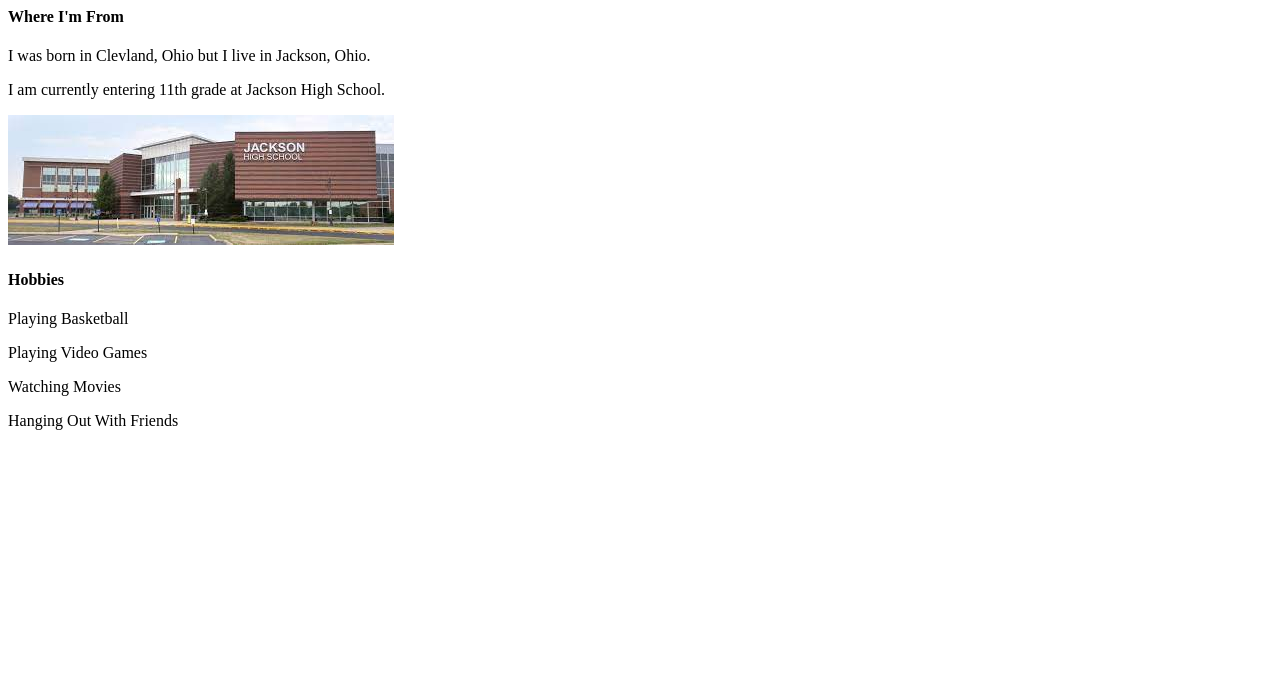
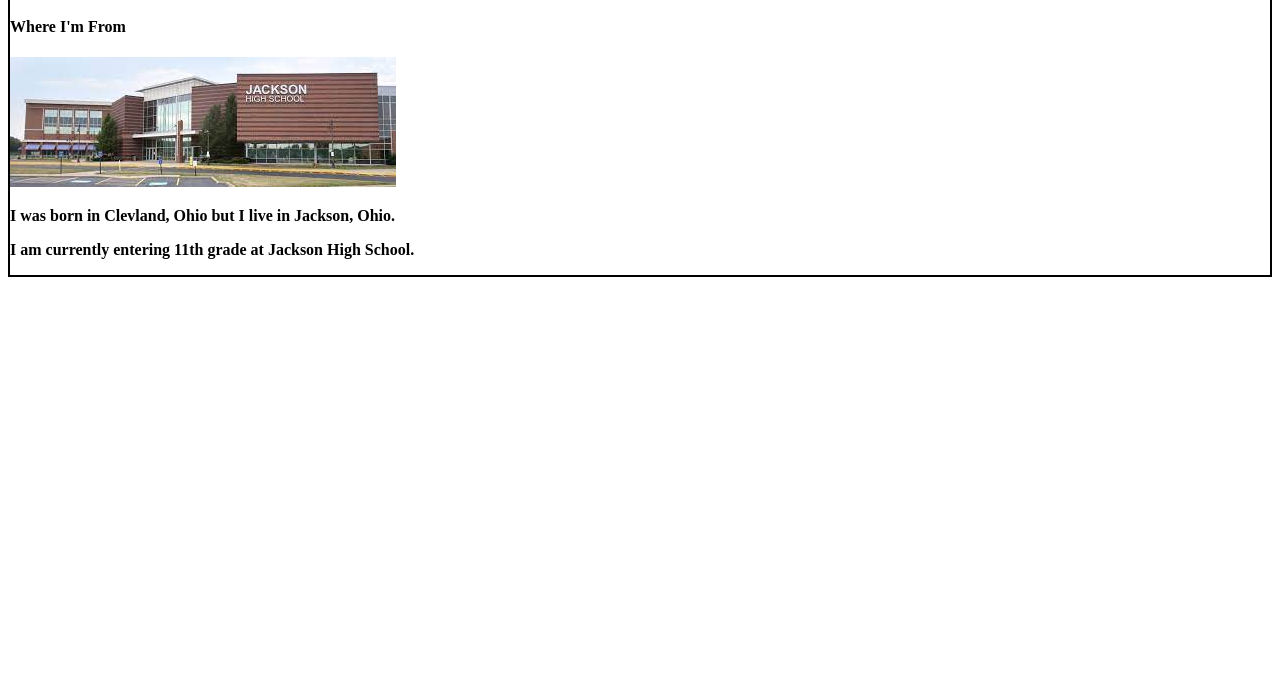
Before and after one commit to namandrew/Portfolio-, a plain HTML site: page index.html in a window 1280 px wide. Shown: the part 115-800 px from the top of the page. Drawn offline with Linux system fonts and the light colour scheme.

Commit message:
Portfolio

```diff
--- a/index.html
+++ b/index.html
@@ -2,23 +2,17 @@
 <html lang="en-us">
     <head>
         <title>Portfolio</title>
-        <link href="style.css" type="text/class" rel="stylesheet">
+        <link href="style.css" type="text/css" rel="stylesheet">
     </head>
     <body>
         <div>
             <h1>Portfolio</h1>
             <h3> Andrew Nam </h3>
+            <h4>Where I'm From</h4>
+            <img src="school.jpeg" alt="">
+            <p> I was born in Clevland, Ohio but I live in Jackson, Ohio.<p>
+            <p>I am currently entering 11th grade at Jackson High School.</p>
         </div>
-        <h4>Where I'm From</h4>
-        <p> I was born in Clevland, Ohio but I live in Jackson, Ohio.<p>
-        <p>I am currently entering 11th grade at Jackson High School.</p>
     </body>
-    <img src="school.jpeg" alt="">
-    <body>
-        <h4> Hobbies  </h4>
-        <p> Playing Basketball <p>
-        <p> Playing Video Games </p>
-        <p> Watching Movies </p>
-        <p> Hanging Out With Friends</p>
-    </body>
+
 </html>
--- a/style.css
+++ b/style.css
@@ -1,9 +1,8 @@
 p {
     font-weight: bold;
-
  }
  div{
      border-style:solid;
      border-color:black;
-     border-width: 3px;
+     border-width: 2px;
  }
```
Also changed, not shown: 1 other file.
